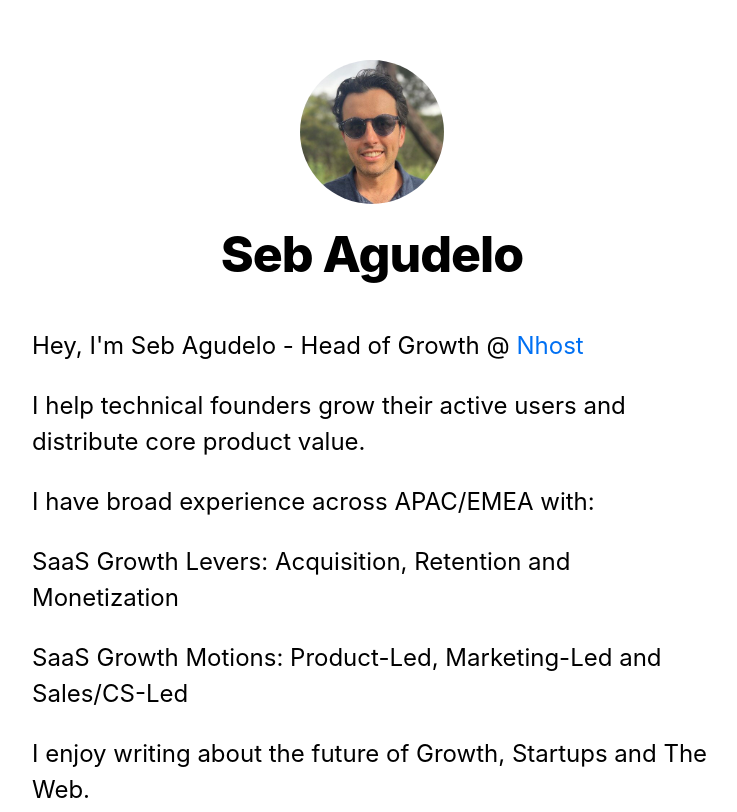
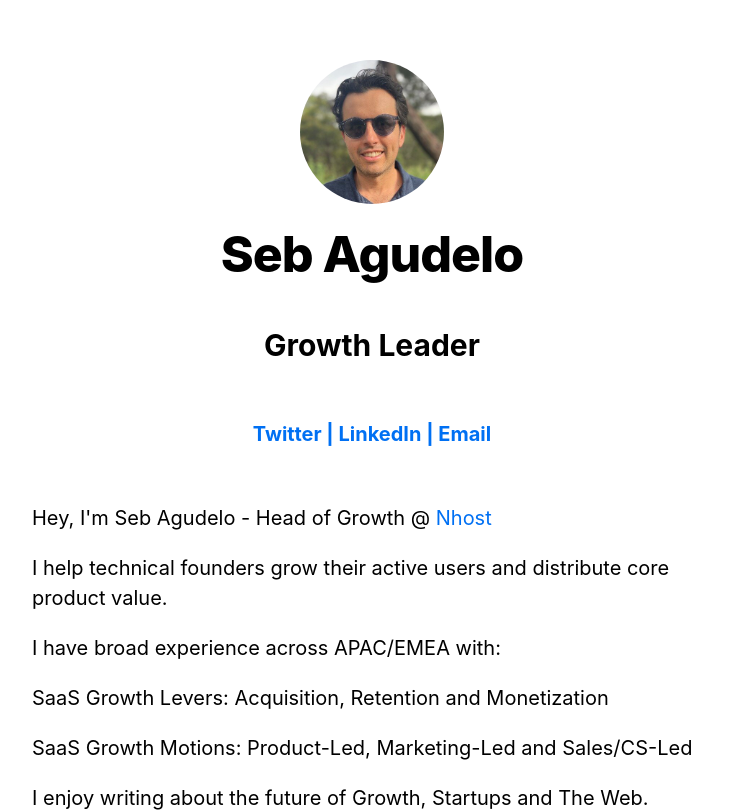
Before and after one commit to sebagudelo/sebagudelo, a Next.js app: page / in a window 1280 px wide. Shown: the top 812 px of the page, without its empty margins (268-1005 px from the left). Built offline with nearby package versions, Linux system fonts and the light colour scheme.

Commit message:
Updated social links + headings

```diff
--- a/components/layout.js
+++ b/components/layout.js
@@ -7,7 +7,8 @@ import SignupForm from '../components/SignupForm';
 
 const name = 'Seb Agudelo'
 export const siteTitle = 'Seb Agudelo - Growth, Startups, The Web'
-
+const seb = 'Back to home'
+const gsw = 'Growth Leader'
 export default function Layout({ children, home }) {
   return (
     <div className={styles.container}>
@@ -44,7 +45,11 @@ export default function Layout({ children, home }) {
               width={144}
               alt={name}
             />
-            <h1 className={utilStyles.heading2Xl}>{name}</h1>
+            <h1 className={utilStyles.heading2Xl}>{name} </h1>
+            <h1 className={utilStyles.headingLg}>{gsw} </h1>
+            <h1 className={utilStyles.headingMd}>{<p><a href="https://twitter.com/sebagudelo" target="_blank" rel="noopener noreferrer">Twitter |</a>
+            <a href="https://linkedin.com/in/sebagudelo" target="_blank" rel="noopener noreferrer"> LinkedIn |</a> <a href="mailto:hi@sebagudelo .com">Email </a></p>
+}</h1>
           </>
         ) : (
           <>
@@ -60,9 +65,9 @@ export default function Layout({ children, home }) {
                 />
               </a>
             </Link>
-            <h2 className={utilStyles.headingLg}>
+            <h2 className={utilStyles.headingMd}>
               <Link href="/">
-                <a className={utilStyles.colorInherit}>{name}</a>
+                <a className={utilStyles.colorInherit}>{seb}</a>
               </Link>
             </h2>
           </>
--- a/components/layout.module.css
+++ b/components/layout.module.css
@@ -6,6 +6,7 @@
 
   .header {
     display: flex;
+    align-self: auto;
     flex-direction: column;
     align-items: center;
   }
--- a/pages/index.js
+++ b/pages/index.js
@@ -16,6 +16,7 @@ export default function Home({ allPostsData }) {
         <script async src="https://cdn.splitbee.io/sb.js"></script>
       </Head>
       <section className={utilStyles.headingMd}>
+
         <p>Hey, I'm Seb Agudelo - Head of Growth @ {' '}
           <a href="https://nhost.io">Nhost</a></p>
         <p>I help technical founders grow their active users and distribute core product value.</p>
--- a/styles/global.css
+++ b/styles/global.css
@@ -6,7 +6,7 @@ body {
     Cantarell, Fira Sans, Droid Sans, Helvetica Neue, sans-serif;
   line-height: 1.6;
   font-size: 20px;
-  background-color: ;
+  background-color: white;
 }
 
 * {
--- a/styles/utils.module.css
+++ b/styles/utils.module.css
@@ -21,7 +21,7 @@
   }
 
   .headingMd {
-    font-size: 1.2rem;
+    font-size: 1rem;
     line-height: 1.5;
   }
 
```
